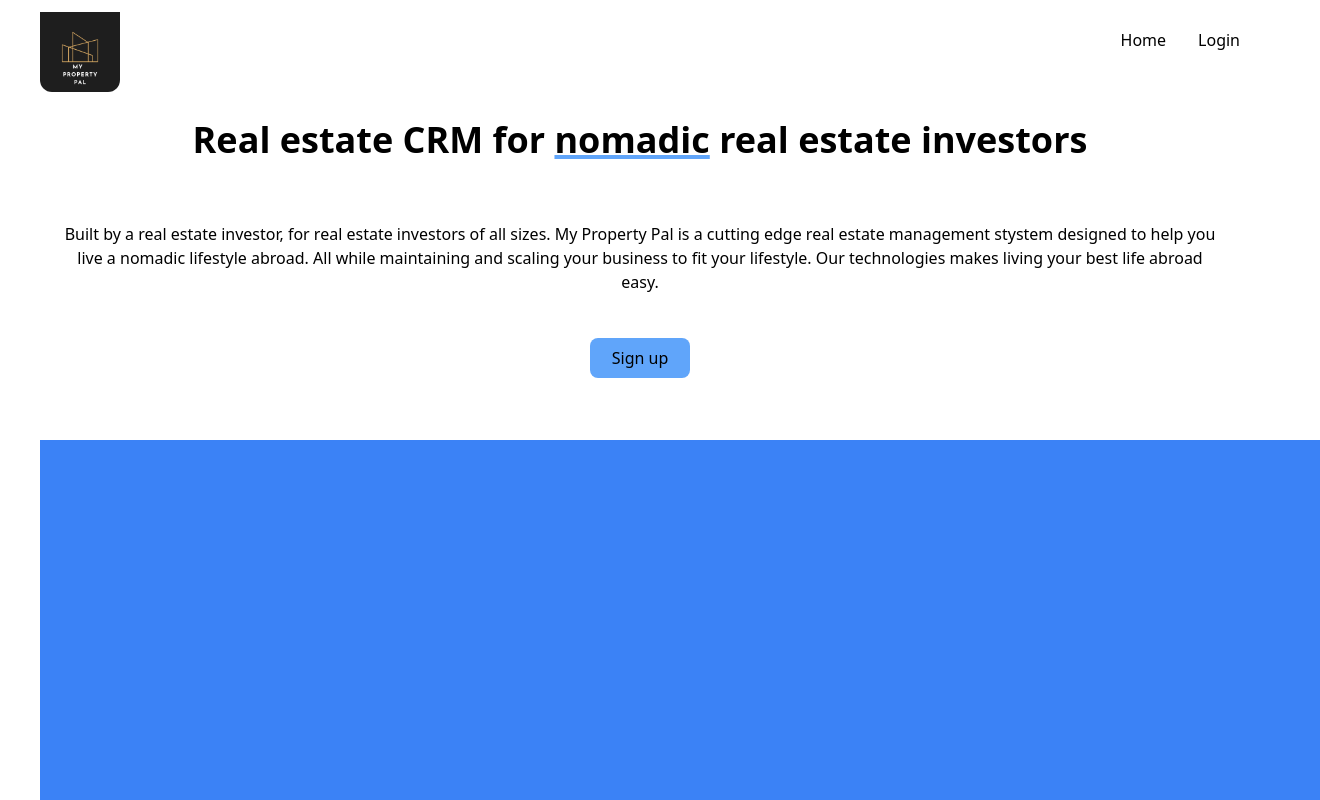
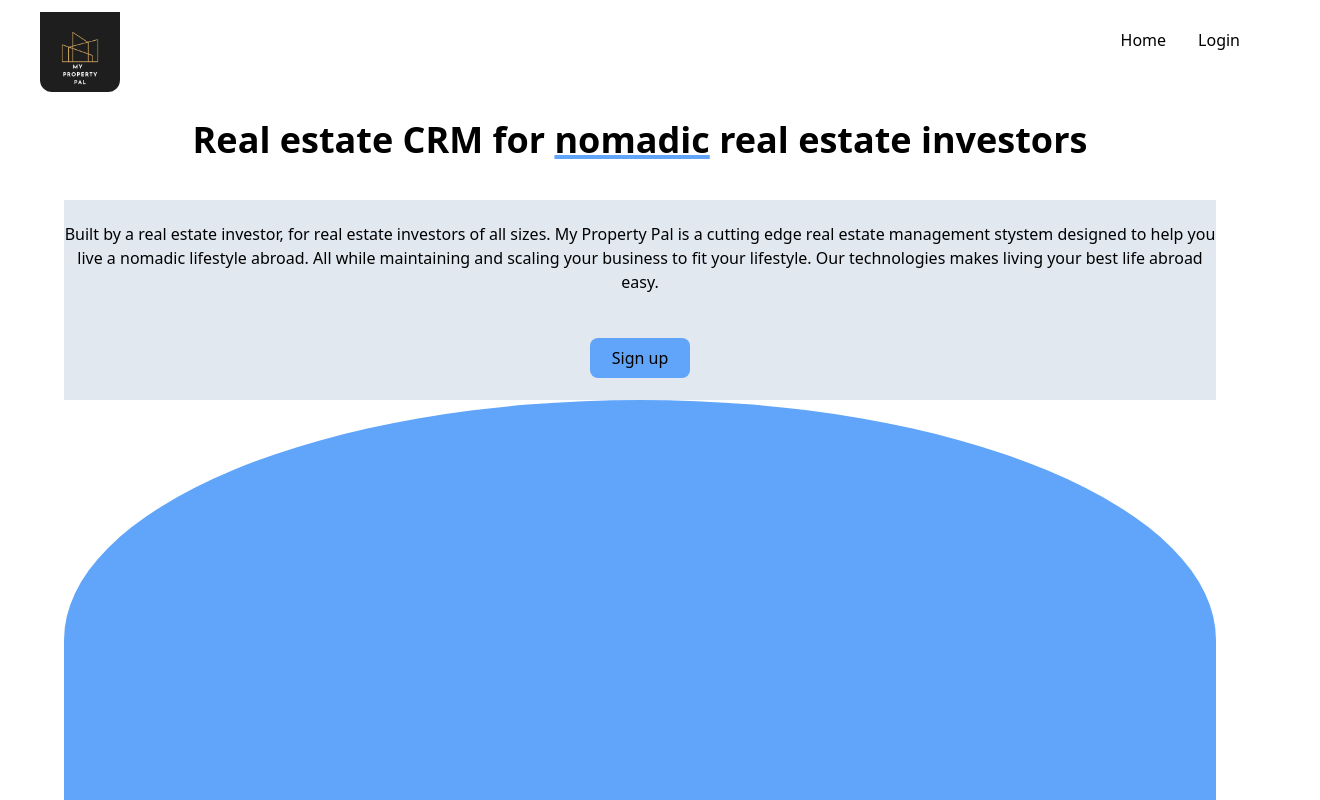
Before and after one commit to MyPropertyPal/my-property-pal-web, a Next.js app: page / in a window 1280 px wide. Shown: the top 800 px of the page, 1320 px wide, since content can reach past the window. Built offline with nearby package versions, Linux system fonts and the light colour scheme; no server answers.

Commit message:
added background style

```diff
--- a/app/page.js
+++ b/app/page.js
@@ -38,7 +38,7 @@ export default function Home() {
               real estate investors
             </p>
             {/* FIRST SECTION */}
-            <div className="flex flex-col h-[200px]  justify-left text-center text  justify-around ">
+            <div className="flex flex-col h-[200px] bg-slate-200 justify-left text-center text  justify-around ">
               {/* TOP */}
               <p>
                 Built by a real estate investor, for real estate investors of
@@ -48,8 +48,6 @@ export default function Home() {
                 your lifestyle. Our technologies makes living your best life
                 abroad easy.
               </p>
-
-              {/* BOTTOM */}
               <div className="flex  justify-center self-center ">
                 <Link
                   href="/Signup"
@@ -58,13 +56,14 @@ export default function Home() {
                   <p className="flex m-auto ">Sign up</p>
                 </Link>
               </div>
+
             </div>
+          <div className="absolute h-[60%] w-[90%] top-2/4 bg-blue-400 rounded-t-[50%]"></div>
+              {/* BOTTOM */}
             {/* Background */}
           </div>
-          <div className="absolute h-[60%] w-[100%] top-2/4 bg-blue-500 m-10"></div>
         </div>
       )}
-
     </main>
   );
 }
```
